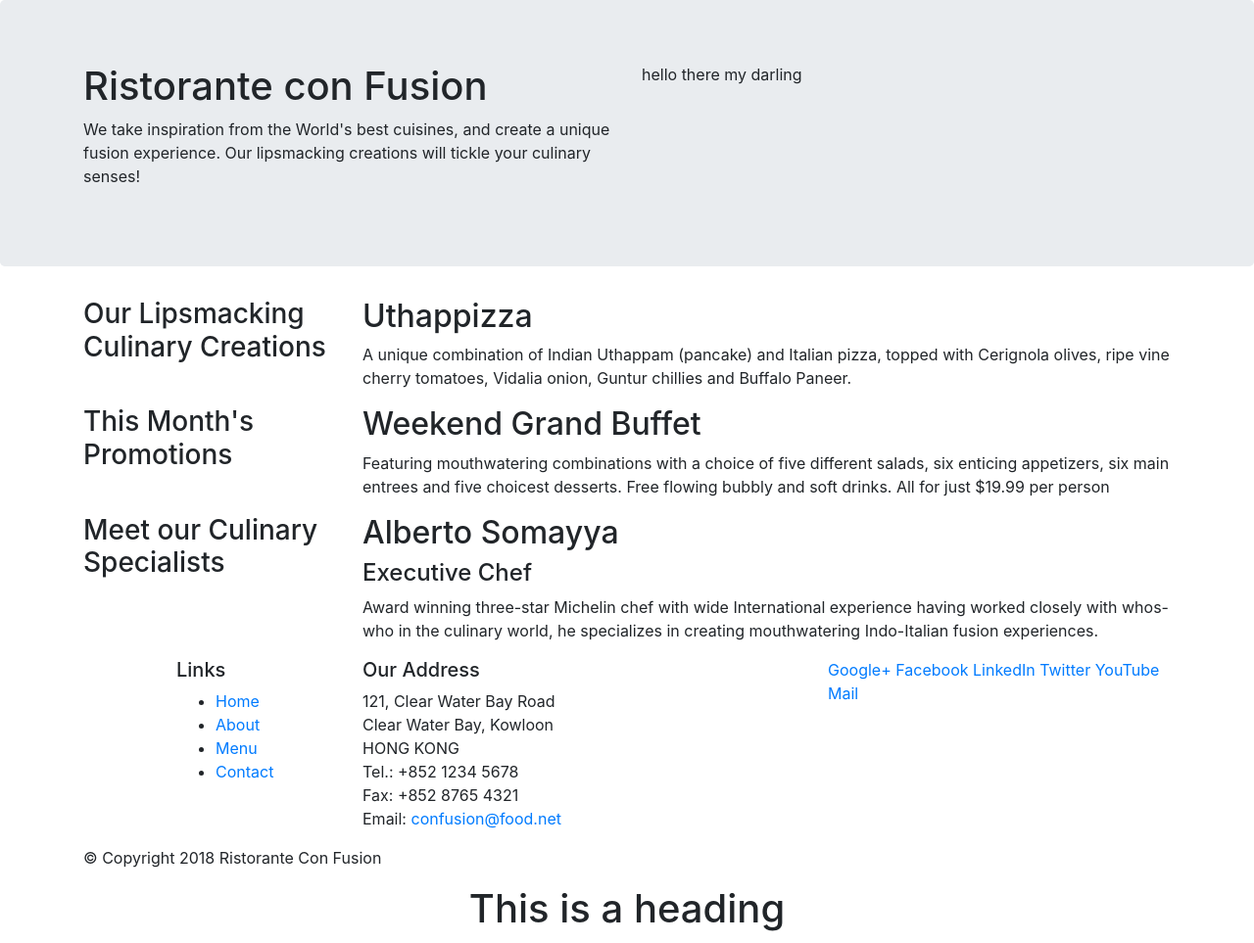
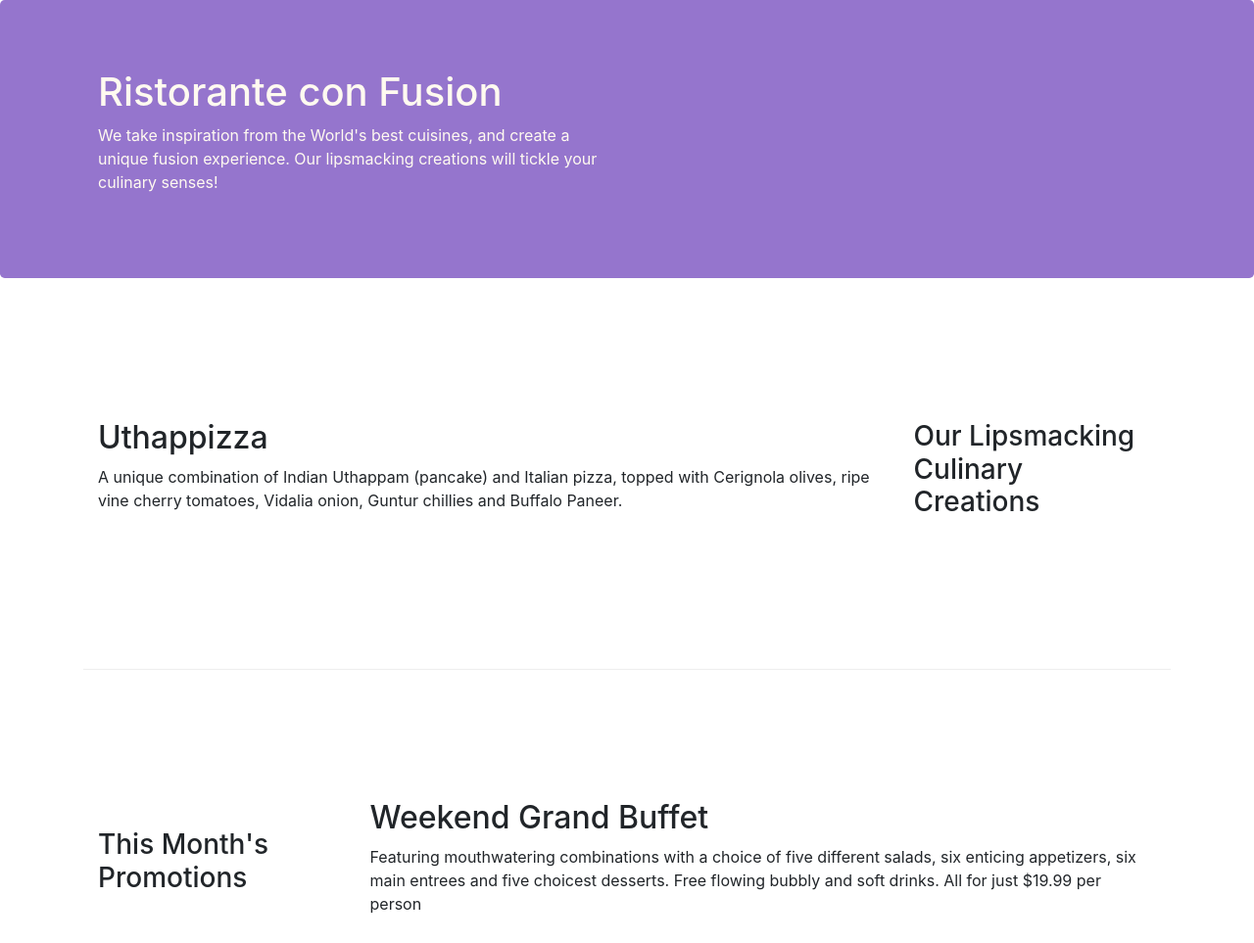
Before and after one commit to stanleyogbonna/bootstrap-learn, a website: page index.html in a window 1280 px wide. Shown: the top 963 px of the page at 98% size. Drawn offline with nearby package versions, Linux system fonts and the light colour scheme.

Commit message:
bootstrap grid part 2

```diff
--- /dev/null
+++ b/css/styles.css
@@ -0,0 +1,29 @@
+.jumbotron {
+    margin: 0px auto;
+    padding: 70px 30px;
+    background-color: #9575CD;
+    color: floralwhite;
+}
+
+.row-header {
+    margin: 0px auto;
+    padding: 0px auto;
+}
+.row-content {
+    margin: 0px auto;
+    padding: 50px 0px;
+    min-height: 400px;
+    border-bottom: 1px ridge;
+}
+
+.footer {
+    background-color: #D1C4E9;
+    margin: 0px auto;
+    padding: 20px 0px;
+}
+
+address{
+    font-size: 90%;
+    margin: 0px;
+    color: #0f0f0f;
+}
--- a/index.html
+++ b/index.html
@@ -9,6 +9,7 @@
 
     <!-- Bootstrap CSS -->
     <link rel="stylesheet" href="node_modules/bootstrap/dist/css/bootstrap.min.css">
+    <link rel="stylesheet" href="css/styles.css">
     <title>Ristorante Con Fusion</title>
 </head>
 
@@ -16,30 +17,29 @@
 
     <header class="jumbotron">
         <div class="container">
-            <div class="row">
+            <div class="row row-header">
                 <div class="col-12 col-sm-6">
                     <h1>Ristorante con Fusion</h1>
                     <p>We take inspiration from the World's best cuisines, and create a unique fusion experience. Our lipsmacking creations will tickle your culinary senses!</p>
                 </div>
-                <div class="col-12 col-sm"> hello there my darling
-                </div>
+                <div class="col-12 col-sm"></div>
             </div>
         </div>
     </header>
 
     <div class="container">
-        <div class="row">
-            <div class="col-12 col-sm-4 col-md-3">
+        <div class="row row-content align-items-center">
+            <div class="col-12 col-sm-4 col-md-3 order-sm-last">
                 <h3>Our Lipsmacking Culinary Creations</h3>
             </div>
-            <div class="col col-sm col-md">
+            <div class="col col-sm col-md order-sm-first">
                 <h2>Uthappizza</h2>
                 <p>A unique combination of Indian Uthappam (pancake) and Italian pizza, topped with Cerignola olives, ripe vine cherry tomatoes, Vidalia onion, Guntur chillies and Buffalo Paneer.</p>
             </div>
         </div>
 
 
-        <div class="row">
+        <div class="row row-content align-items-center">
             <div class="col-12 col-sm-4 col-md-3">
                 <h3>This Month's Promotions</h3>
             </div>
@@ -49,7 +49,7 @@
             </div>
         </div>
 
-        <div class="row">
+        <div class="row row-content align-items-center">
             <div class="col-12 col-sm-4 col-md-3">
                 <h3>Meet our Culinary Specialists</h3>
             </div>
@@ -61,12 +61,12 @@
         </div>
     </div>
 
-    <footer>
+    <footer class="footer">
         <div class="container">
             <div class="row">
                 <div class="col-4 offset-1 col-sm-2">
                     <h5>Links</h5>
-                    <ul>
+                    <ul class="list-unstyled">
                         <li><a href="#">Home</a></li>
                         <li><a href="#">About</a></li>
                         <li><a href="#">Menu</a></li>
@@ -84,8 +84,8 @@
 		              Email: <a href="mailto:confusion@food.net">confusion@food.net</a>
 		           </address>
                 </div>
-                <div class="col-12 col-sm-4">
-                    <div>
+                <div class="col-12 col-sm-4 align-self-center">
+                    <div class="text-center">
                         <a href="http://google.com/+">Google+</a>
                         <a href="http://www.facebook.com/profile.php?id=">Facebook</a>
                         <a href="http://www.linkedin.com/in/">LinkedIn</a>
@@ -95,16 +95,13 @@
                     </div>
                 </div>
            </div>
-           <div class="row">
+           <div class="row justify-content-center">
                 <div class="col-auto">
                     <p>© Copyright 2018 Ristorante Con Fusion</p>
                 </div>
            </div>
         </div>
     </footer>
-    <div class="row align-items-center justify-content-center">
-        <h1 class="col-sm-auto">This is a heading</h1>
-    </div>
 
     <!-- jQuery first, then Popper.js, then Bootstrap JS. -->
     <script src="node_modules/jquery/dist/jquery.slim.min.js"></script>
```
